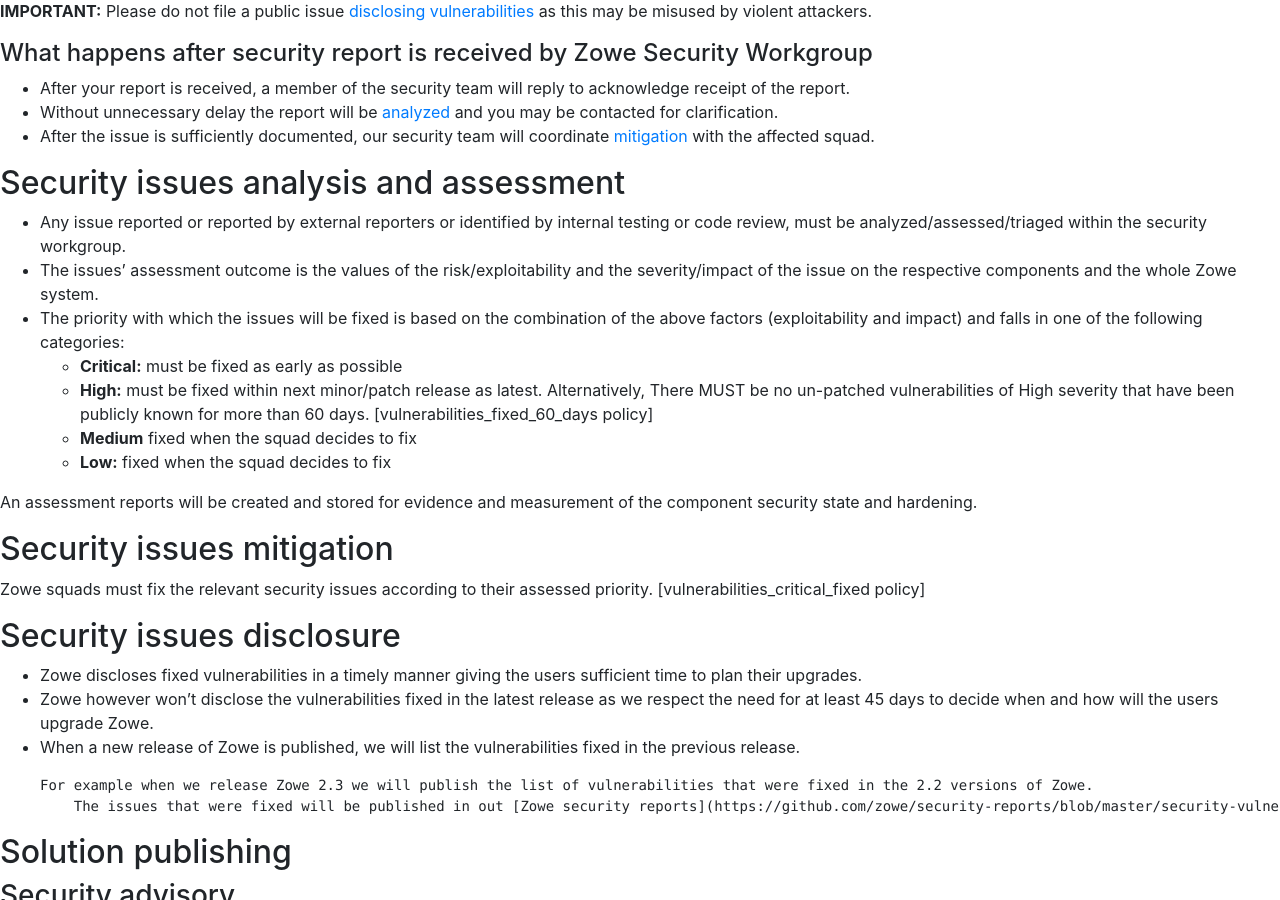
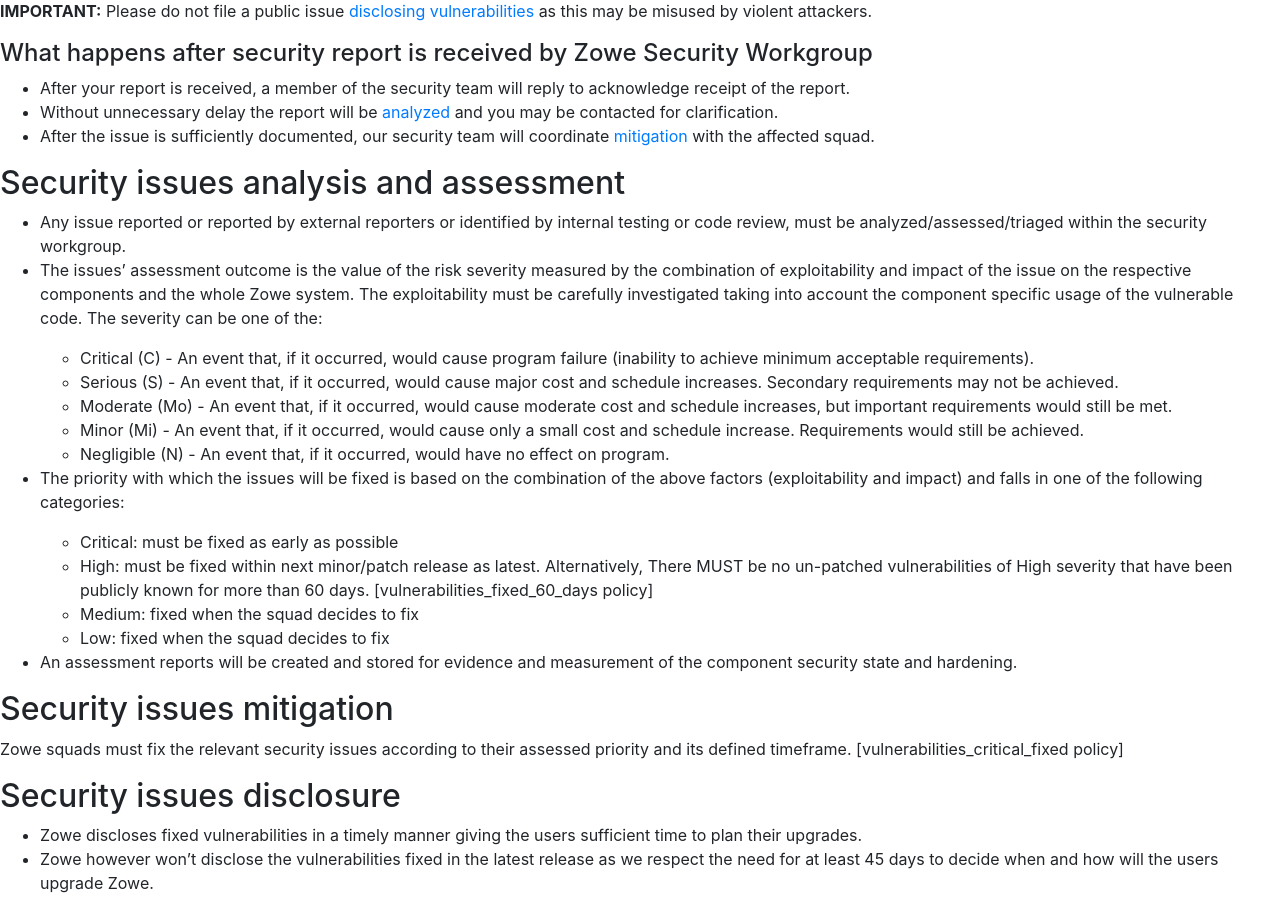
Before and after one commit to zowe/zowe.github.io, a Jekyll site: the page built from security.md, in a window 1280 px wide and 900 px high, scrolled down 2194 px. Built offline with Jekyll 4.4.1, drawn with Linux system fonts in a browser that asks for light colours; our own code applies the rules of GitHub Pages for plain Markdown files.

Commit message:
More Refinment of requirements - severity and priority

```diff
--- a/security.md
+++ b/security.md
@@ -133,15 +133,23 @@
 -->
 
 * Any issue reported or reported by external reporters or identified by internal testing or code review, must be analyzed/assessed/triaged within the security workgroup.<br/>
-* The issues' assessment outcome is the values of the risk/exploitability and the severity/impact of the issue on the respective components and the whole Zowe system.<br/>
+* The issues' assessment outcome is the value of the risk severity measured by the combination of exploitability and impact of the issue on the respective components and the whole Zowe system. The exploitability must be carefully investigated taking into account the component specific usage of the vulnerable code. The severity can be one of the:
+
+    * Critical (C) - An event that, if it occurred, would cause program failure (inability to achieve minimum acceptable requirements).
+    * Serious (S) - An event that, if it occurred, would cause major cost and schedule increases. Secondary requirements may not be achieved.
+    * Moderate (Mo) - An event that, if it occurred, would cause moderate cost and schedule increases, but important requirements would still be met.
+    * Minor (Mi) - An event that, if it occurred, would cause only a small cost and schedule increase. Requirements would still be achieved.
+    * Negligible (N) - An event that, if it occurred, would have no effect on program.
+
 * The priority with which the issues will be fixed is based on the combination of the above factors (exploitability and impact) and falls in one of the following categories:
-  * **Critical:** must be fixed as early as possible
-  * **High:** must be fixed within next minor/patch release as latest.
+
+    * Critical: must be fixed as early as possible
+    * High: must be fixed within next minor/patch release as latest.
       Alternatively, There MUST be no un-patched vulnerabilities of High severity that have been publicly known for more than 60 days. [vulnerabilities_fixed_60_days policy]
-  * **Medium** fixed when the squad decides to fix
-  * **Low:** fixed when the squad decides to fix
+    * Medium: fixed when the squad decides to fix
+    * Low: fixed when the squad decides to fix
 
-An assessment reports will be created and stored for evidence and measurement of the component security state and hardening.
+* An assessment reports will be created and stored for evidence and measurement of the component security state and hardening.
 
 ## Security issues mitigation
 <!--
@@ -149,7 +157,8 @@
     <span style="display:none">(NIST-SSF #REF: SSF-A.4.2-B)</span>
 -->
 
-Zowe squads must fix the relevant security issues according to their assessed priority. [vulnerabilities_critical_fixed policy]
+Zowe squads must fix the relevant security issues according to their assessed priority and its defined timeframe. [vulnerabilities_critical_fixed policy]
+
 <!--
     <span style="display:none">(NIST-SSF #REF: SSF-A.4.1-B)</span>
 -->
```
